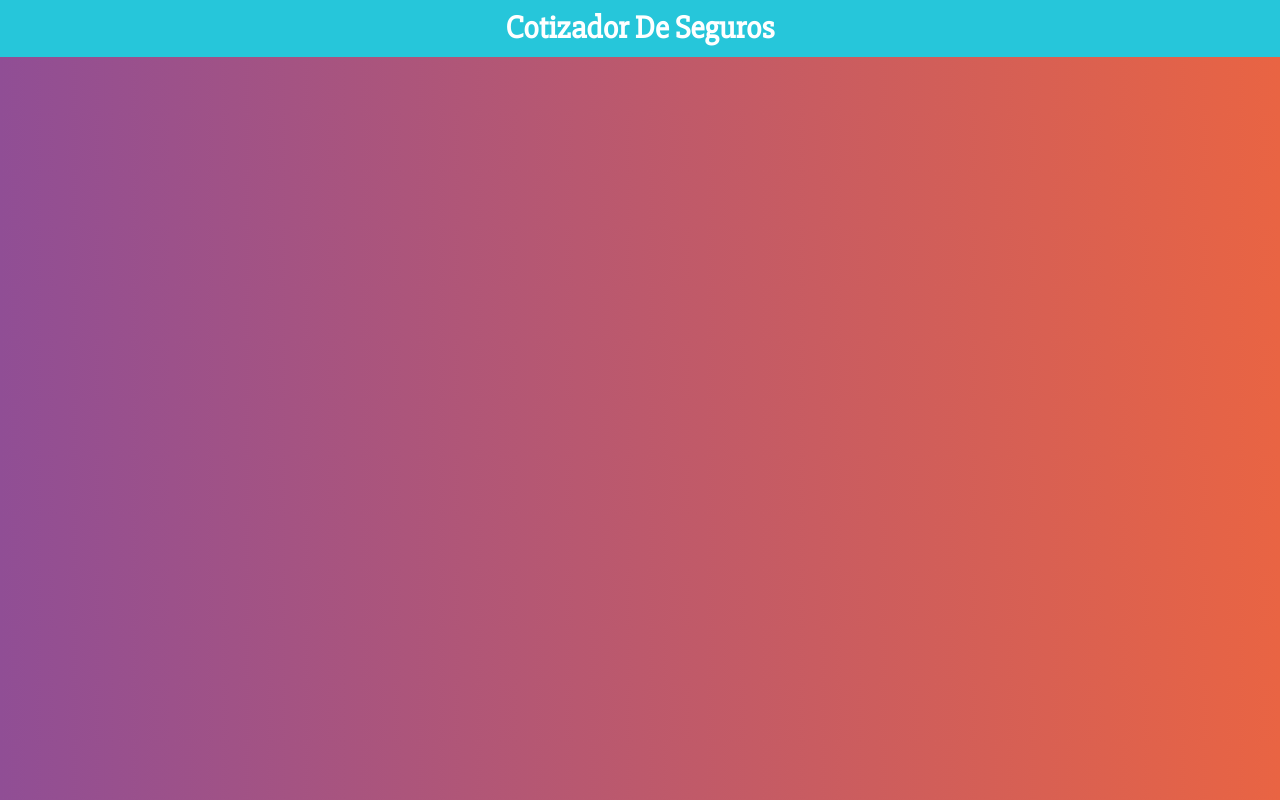
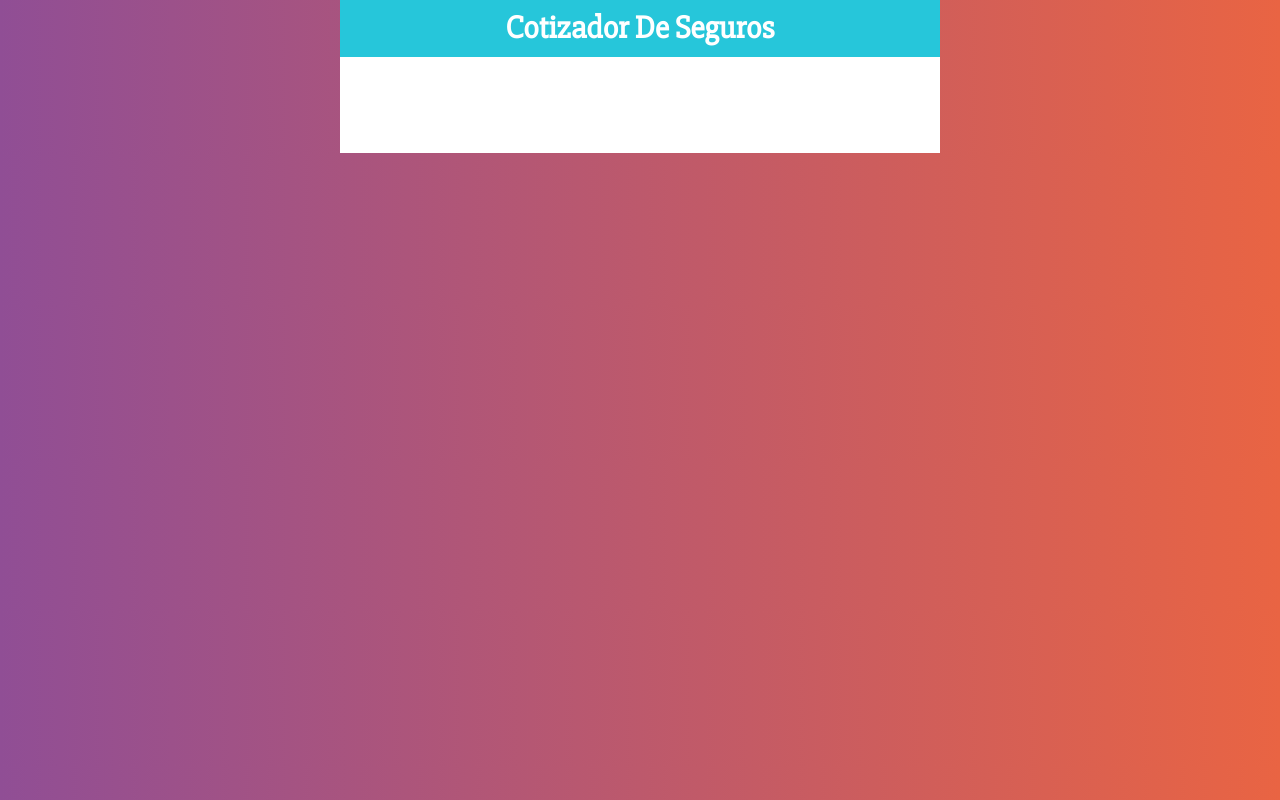
Before and after one commit to pablocastillo2017/Cotizador_React, a React (Create React App) app: page / in a window 1280 px wide. Built offline with nearby package versions, Linux system fonts and the light colour scheme.

Commit message:
7-87 primeros Styled Components

```diff
--- a/src/App.js
+++ b/src/App.js
@@ -1,13 +1,38 @@
 import React from 'react';
 import  Header from './components/Header';
+import styled from '@emotion/styled';
+
+
+// Para Centrar el Condenido
+const Contenedor = styled.div`
+
+  max-width: 600px;
+  margin:0 auto;
+
+`
+// Contenedor Para Formulario
+const ContenedorFormulario = styled.div`
+background-color:#FFF;
+padding: 3rem;
+`
 
 function App() {
 return(
-  <Header
 
-    titulo='Cotizador De Seguros'
+  <Contenedor>
+        <Header
+      titulo='Cotizador De Seguros'
 
-  />
+      />
+
+      <ContenedorFormulario>
+
+
+      </ContenedorFormulario>
+  </Contenedor>
+
+
+
 );
 
 }
```
